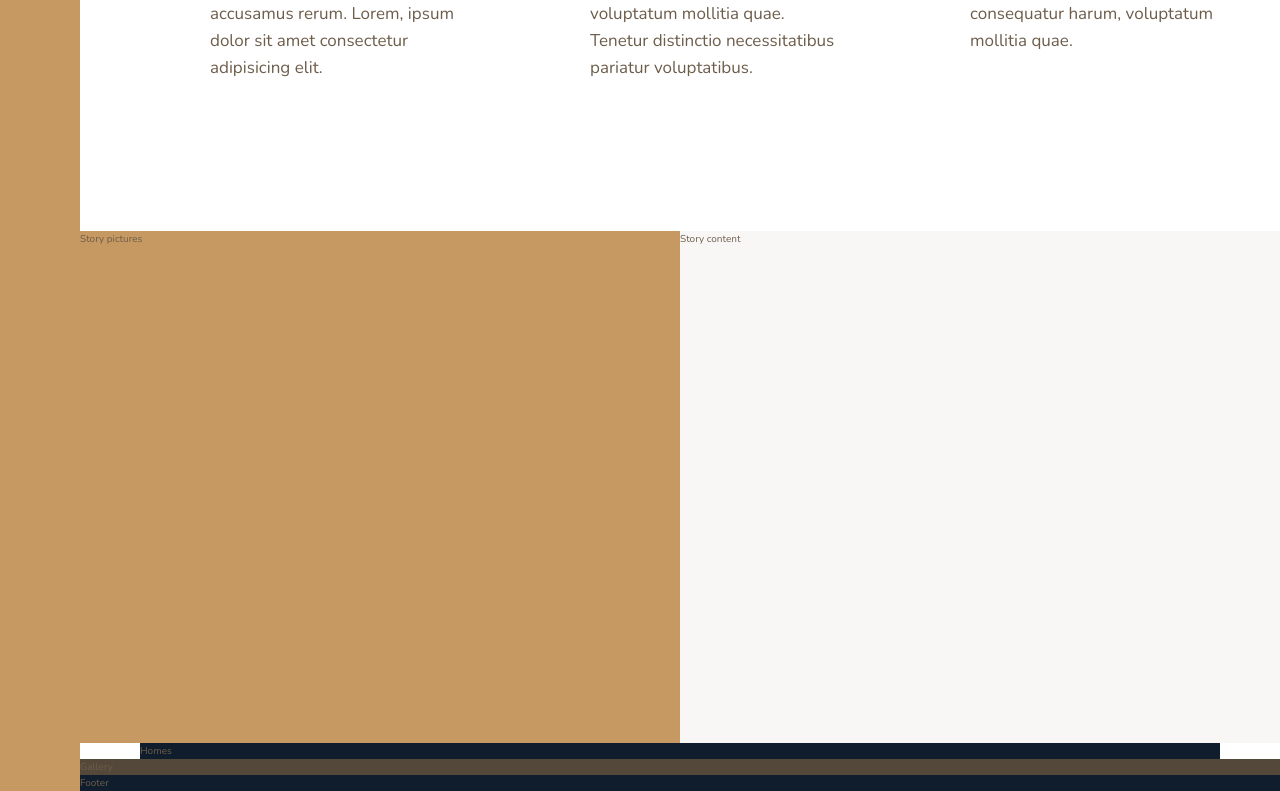
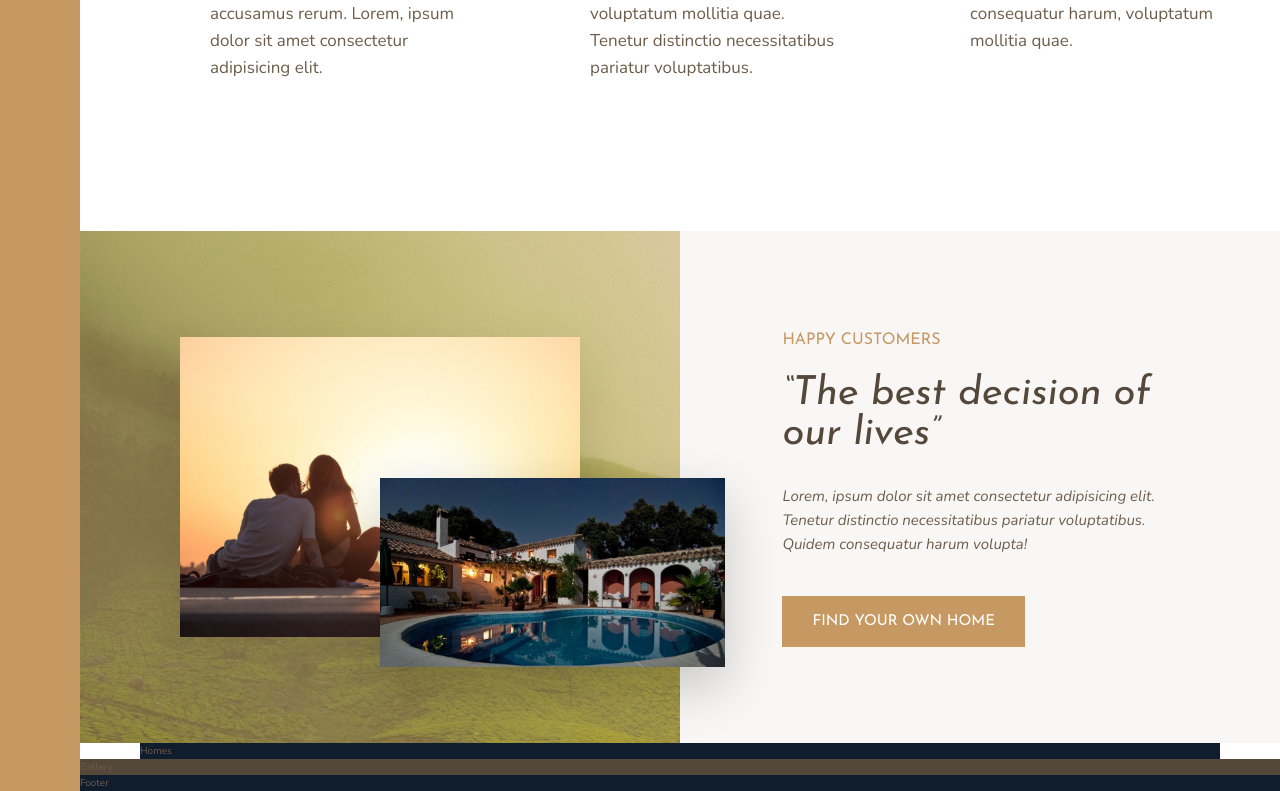
Before and after one commit to ccquach/advanced-css-and-sass-course, a PHP site: page / in a window 1280 px wide. Shown: the part 1077-1868 px from the top of the page. Run offline with PHP 8.4, Linux system fonts and the light colour scheme.

Commit message:
Nexter - add testimonials section

```diff
--- a/Nexter/css/style.css
+++ b/Nexter/css/style.css
@@ -20,9 +20,23 @@ body {
   grid-template-rows: 80vh min-content 40vw repeat(3, min-content);
   grid-template-columns: [sidebar-start] 8rem [sidebar-end full-start] minmax(6rem, 1fr) [center-start] repeat(8, [col-start] minmax(min-content, 14rem) [col-end]) [center-end] minmax(6rem, 1fr) [full-end]; }
 
-.heading-4 {
+.heading-2, .heading-3, .heading-4 {
   font-family: "Josefin Sans", sans-serif;
   font-weight: 400; }
+
+.heading-2 {
+  font-size: 4rem;
+  font-style: italic;
+  line-height: 1; }
+  .heading-2--light {
+    color: #f9f7f6; }
+  .heading-2--dark {
+    color: #54483a; }
+
+.heading-3 {
+  font-size: 1.6rem;
+  color: #c69963;
+  text-transform: uppercase; }
 
 .heading-4 {
   font-size: 1.9rem; }
@@ -30,6 +44,32 @@ body {
     color: #f9f7f6; }
   .heading-4--dark {
     color: #54483a; }
+
+.btn {
+  background-color: #c69963;
+  color: #fff;
+  border: none;
+  border-radius: 0;
+  font-family: "Josefin Sans", sans-serif;
+  font-size: 1.5rem;
+  text-transform: uppercase;
+  padding: 1.8rem 3rem;
+  cursor: pointer;
+  transition: all 0.2s ease-out; }
+  .btn:hover {
+    background-color: #b28451; }
+
+.mb-sm {
+  margin-bottom: 2rem; }
+
+.mb-md {
+  margin-bottom: 3rem; }
+
+.mb-lg {
+  margin-bottom: 4rem; }
+
+.mb-hg {
+  margin-bottom: 8rem; }
 
 .sidebar {
   background-color: #c69963;
@@ -68,11 +108,38 @@ body {
 
 .story__pictures {
   background-color: #c69963;
-  grid-column: full-start / col-end 4; }
+  grid-column: full-start / col-end 4;
+  background-image: linear-gradient(rgba(198, 153, 99, 0.5), rgba(198, 153, 99, 0.5)), url(../img/back.jpg);
+  display: grid;
+  grid-template-rows: repeat(6, 1fr);
+  grid-template-columns: repeat(6, 1fr);
+  align-items: center; }
+
+.story__img--1 {
+  width: 100%;
+  grid-row: 2 / 6;
+  grid-column: 2 / 6;
+  box-shadow: 0 2rem 5rem rgba(0, 0, 0, 0.1); }
+
+.story__img--2 {
+  width: 115%;
+  grid-row: 4 / 6;
+  grid-column: 4 / 7;
+  z-index: 20;
+  box-shadow: 0 2rem 5rem rgba(0, 0, 0, 0.2); }
 
 .story__content {
   background-color: #f9f7f6;
-  grid-column: col-start 5 / full-end; }
+  grid-column: col-start 5 / full-end;
+  padding: 6rem 8vw;
+  display: grid;
+  align-content: center;
+  justify-items: start; }
+
+.story__text {
+  font-size: 1.5rem;
+  font-style: italic;
+  margin-bottom: 4rem; }
 
 .homes {
   background-color: #101d2c;
--- a/Nexter/index.html
+++ b/Nexter/index.html
@@ -78,11 +78,18 @@
   </section>
 
   <div class="story__pictures">
-    Story pictures
+    <img src="./img/story-1.jpeg" alt="Couple with new house" class="story__img--1">
+    <img src="./img/story-2.jpeg" alt="New house" class="story__img--2">
   </div>
 
   <div class="story__content">
-    Story content
+    <h3 class="heading-3 mb-sm">Happy Customers</h3>
+    <h2 class="heading-2 heading-2--dark mb-md">&ldquo;The best decision of our lives&rdquo;</h2>
+    <p class="story__text">
+      Lorem, ipsum dolor sit amet consectetur adipisicing elit. Tenetur distinctio necessitatibus pariatur voluptatibus. Quidem
+      consequatur harum volupta!
+    </p>
+    <button class="btn">Find your own home</button>
   </div>
 
   <section class="homes">
--- a/Nexter/sass/_story.scss
+++ b/Nexter/sass/_story.scss
@@ -2,10 +2,54 @@
   &__pictures {
     background-color: $color-primary;
     grid-column: full-start / col-end 4;
+    background-image: linear-gradient(
+        rgba($color-primary, 0.5),
+        rgba($color-primary, 0.5)
+      ),
+      url(../img/back.jpg);
+
+    display: grid;
+    grid-template-rows: repeat(6, 1fr);
+    grid-template-columns: repeat(6, 1fr);
+    align-items: center;
+  }
+
+  &__img {
+    &--1 {
+      width: 100%;
+      grid-row: 2 / 6;
+      grid-column: 2 / 6;
+      box-shadow: 0 2rem 5rem rgba(#000, 0.1);
+    }
+
+    &--2 {
+      width: 115%;
+      grid-row: 4 / 6;
+      grid-column: 4 / 7;
+      z-index: 20;
+      box-shadow: 0 2rem 5rem rgba(#000, 0.2);
+    }
   }
 
   &__content {
     background-color: $color-grey-light-1;
     grid-column: col-start 5 / full-end;
+
+    padding: 6rem 8vw;
+
+    // display: flex;
+    // flex-direction: column;
+    // justify-content: center;
+    // align-items: flex-start;
+
+    display: grid;
+    align-content: center;
+    justify-items: start;
+  }
+
+  &__text {
+    font-size: 1.5rem;
+    font-style: italic;
+    margin-bottom: 4rem;
   }
 }
--- a/Nexter/sass/_typography.scss
+++ b/Nexter/sass/_typography.scss
@@ -4,6 +4,28 @@
 }
 
 .heading {
+  &-2 {
+    @extend %heading;
+    font-size: 4rem;
+    font-style: italic;
+    line-height: 1;
+
+    &--light {
+      color: $color-grey-light-1;
+    }
+
+    &--dark {
+      color: $color-grey-dark-1;
+    }
+  }
+
+  &-3 {
+    @extend %heading;
+    font-size: 1.6rem;
+    color: $color-primary;
+    text-transform: uppercase;
+  }
+
   &-4 {
     @extend %heading;
     font-size: 1.9rem;
@@ -17,3 +39,33 @@
     }
   }
 }
+
+.btn {
+  background-color: $color-primary;
+  color: #fff;
+  border: none;
+  border-radius: 0;
+  font-family: $font-display;
+  font-size: 1.5rem;
+  text-transform: uppercase;
+  padding: 1.8rem 3rem;
+  cursor: pointer;
+  transition: all 0.2s ease-out;
+
+  &:hover {
+    background-color: $color-primary-dark;
+  }
+}
+
+.mb-sm {
+  margin-bottom: 2rem;
+}
+.mb-md {
+  margin-bottom: 3rem;
+}
+.mb-lg {
+  margin-bottom: 4rem;
+}
+.mb-hg {
+  margin-bottom: 8rem;
+}
```
